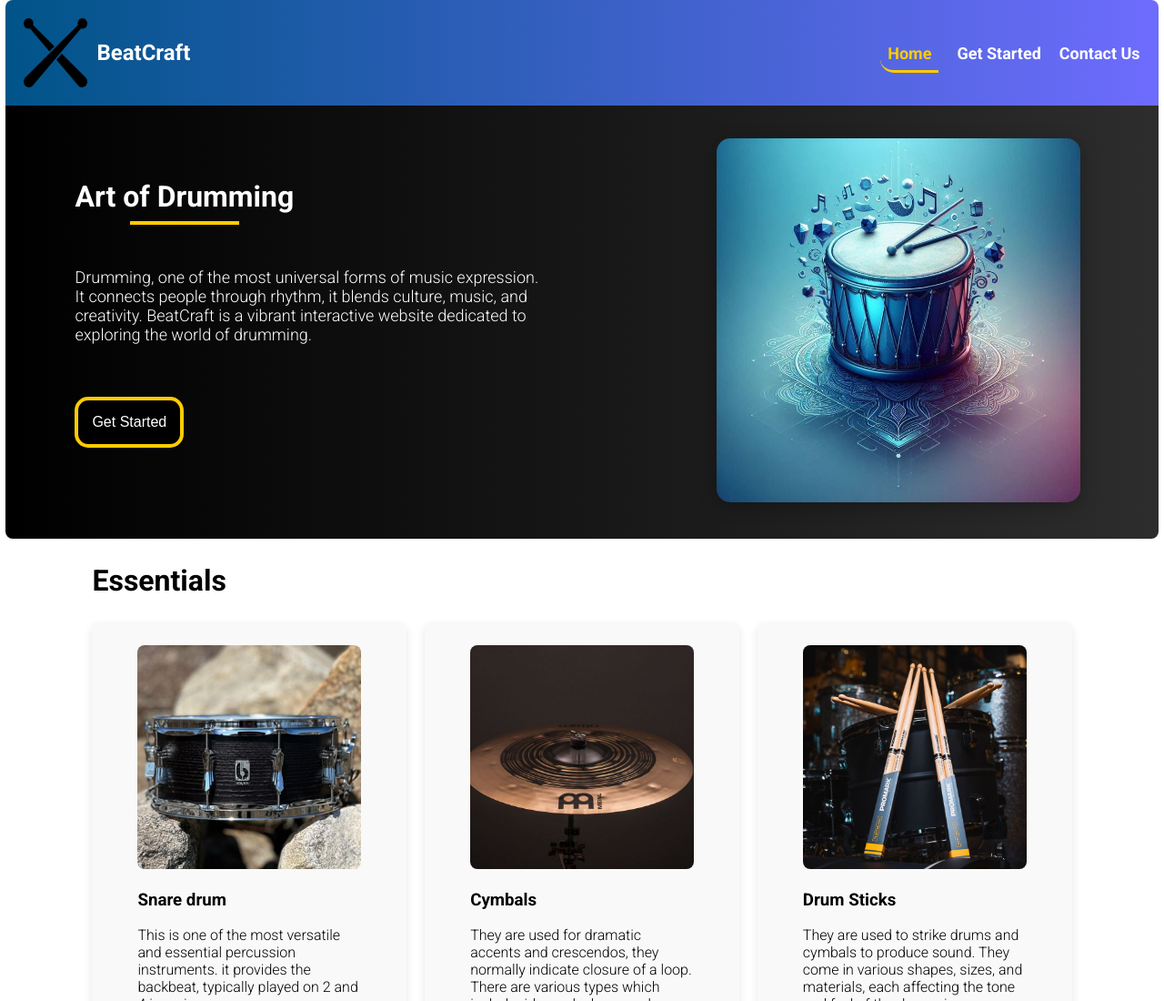
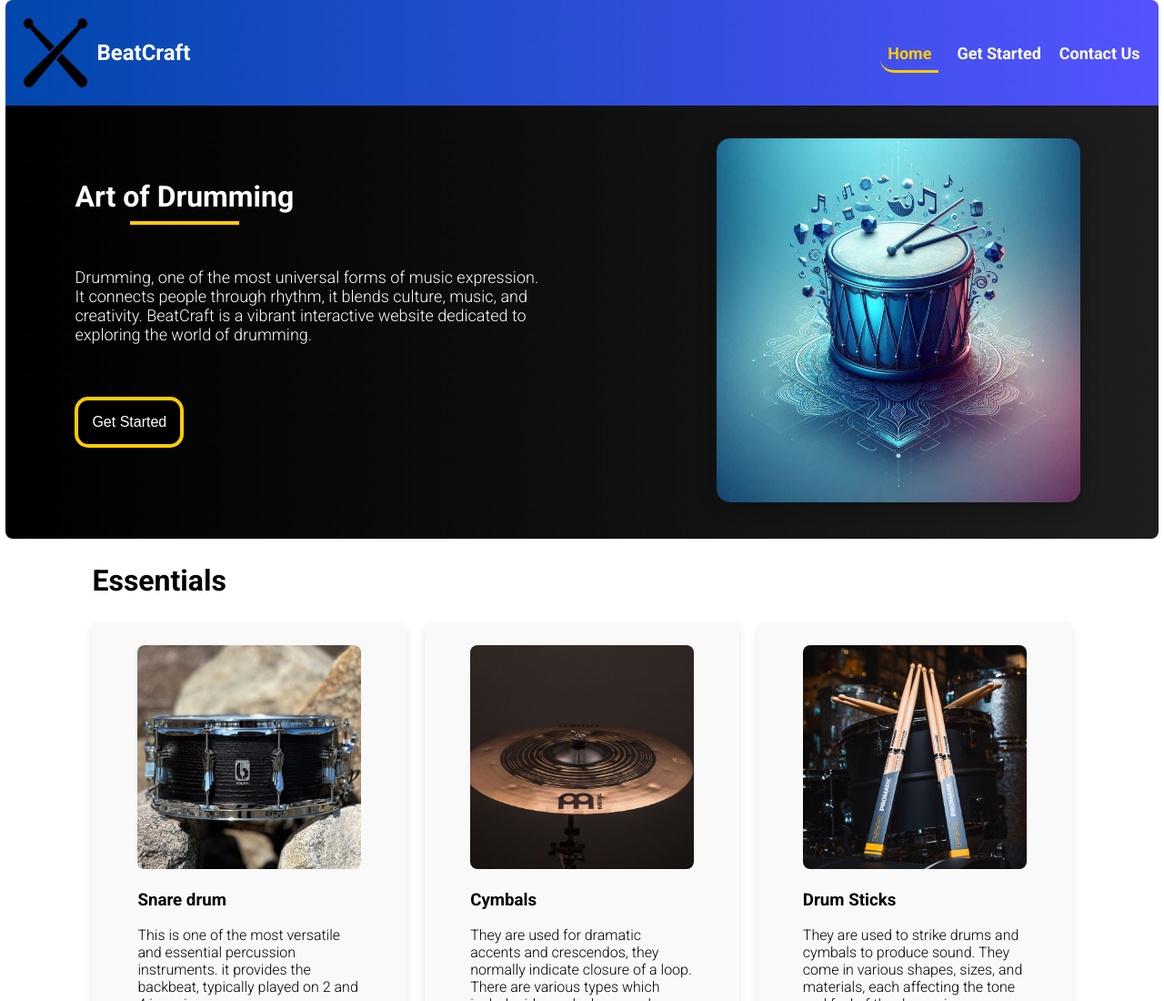
Before and after one commit to Jojera/wdd231, a plain HTML site: page final/index.html in a window 1280 px wide. Shown: the top 1100 px of the page at 91% size. Drawn offline with Linux system fonts and the light colour scheme.

Commit message:
gradient color changes

```diff
--- a/final/styles/project.css
+++ b/final/styles/project.css
@@ -44,7 +44,7 @@ header {
     align-items: center;
     padding: 20px 20px;
     background-color: var(--primary-color);
-    background-image: linear-gradient(to right, var(--primary-color), #6e6cfd);
+    background-image: linear-gradient(to right, #0047ab, #5553ff);
     color: white;
     position: relative;
     border-radius: 8px 8px 0 0;
@@ -117,7 +117,7 @@ nav {
 }
 
 .wallpaper {
-    background: linear-gradient(to right, black, #2e2d2d);
+    background: linear-gradient(to right, black, #1f1e1e);
     border-radius: 0 0 8px 8px;
 }
 
```
Also changed, not shown: final/attributions.html (+2 -2 lines).
